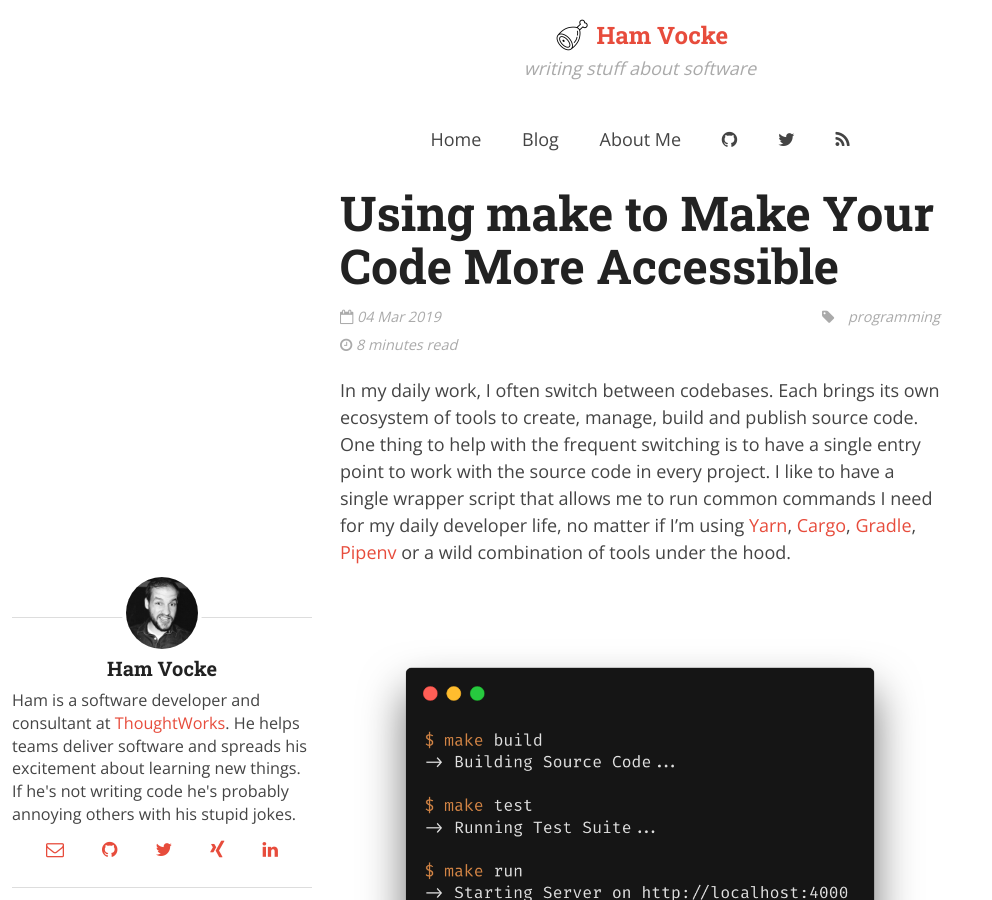
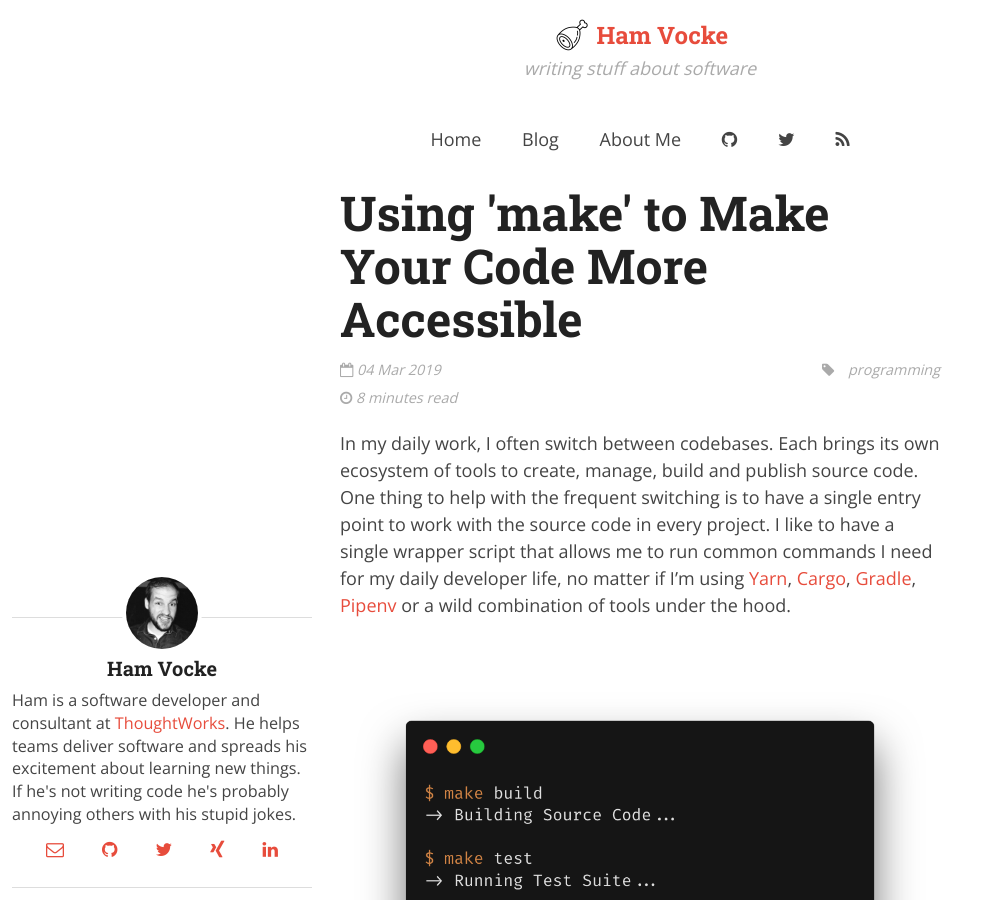
Before and after one commit to hamvocke/hamvocke.github.io, a Jekyll site: the page built from _posts/2019-03-04-makefiles-for-accessibility.md, in a window 1280 px wide and 900 px high. Shown: the whole window, without its empty margins (0-992 px from the left). Built offline with Jekyll 4.4.1, drawn with Linux system fonts in a browser that asks for light colours; nearby versions of some CDN libraries; comment, search, counter and statistics services are not loaded.

Commit message:
Revert "try again..."
This reverts commit 1140e183c69afedee447c15a53a963e7d0eabe1d.

```diff
--- a/_posts/2019-03-04-makefiles-for-accessibility.md
+++ b/_posts/2019-03-04-makefiles-for-accessibility.md
@@ -1,9 +1,9 @@
 ---
 layout: post
-title: Using make to Make Your Code More Accessible
+title: Using 'make' to Make Your Code More Accessible
 tags: programming
-excerpt: With make we can automate common tasks for our programming projects and make them more accessible as a result.
-summary: With make we can automate common tasks for our programming projects and make them more accessible as a result.
+excerpt: With 'make' we can automate common tasks for our programming projects and make them more accessible as a result.
+summary: With 'make' we can automate common tasks for our programming projects and make them more accessible as a result.
 image: /assets/img/uploads/make.png
 comments: true
 ---
```
